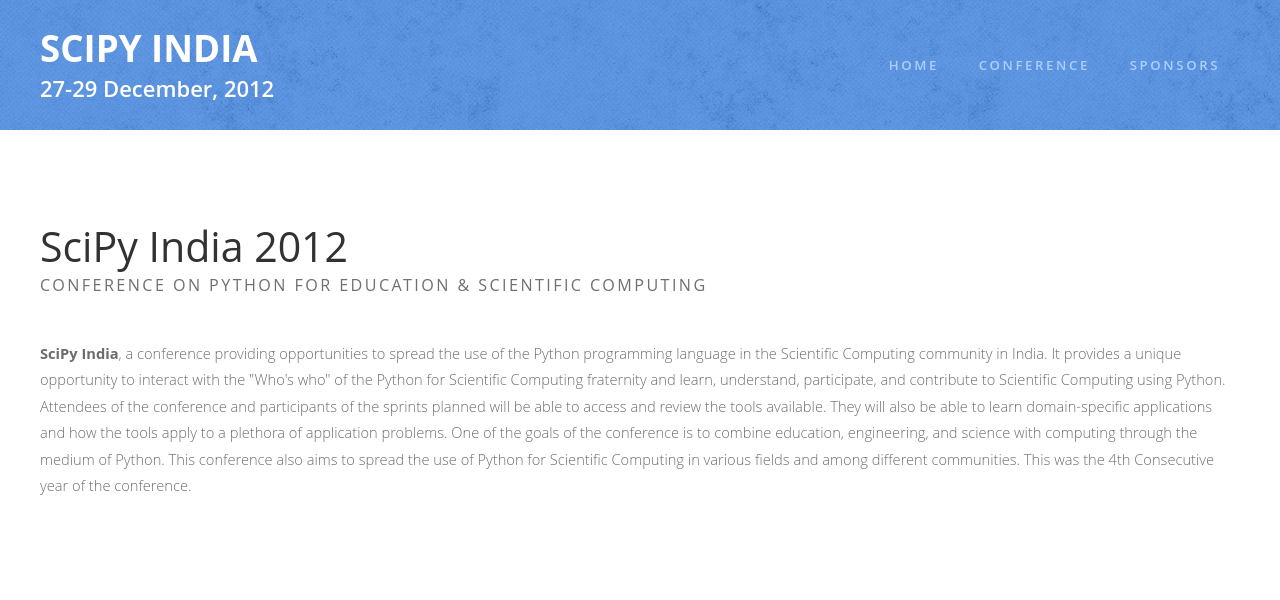
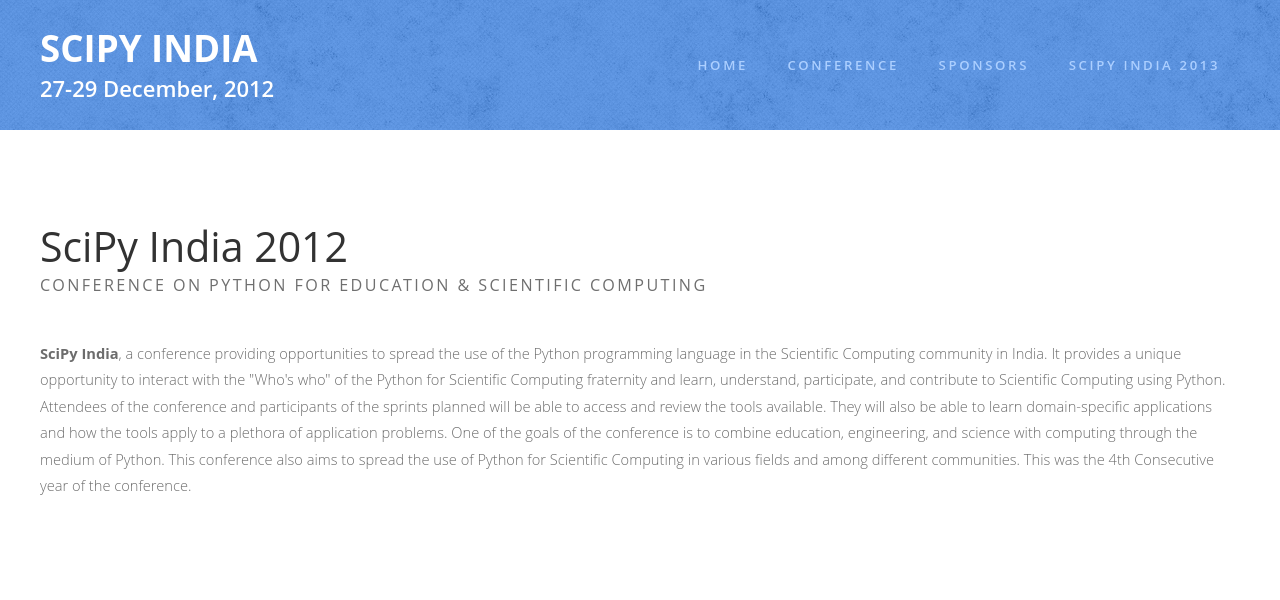
Before and after one commit to FOSSEE/SciPy2012, a Django app: page / in a window 1280 px wide. Shown: the top 600 px of the page. Run offline with Django 3.2, Linux system fonts and the light colour scheme; parts of the project's set-up code (start-up, migrations or seed data) failed here and were passed over.

Commit message:
adding link to SciPy India 2013

```diff
--- a/templates/base.html
+++ b/templates/base.html
@@ -30,6 +30,7 @@
 				    </ul>
                 </li>
 				<li><a href="{% url 'conference:sponsors' %}" accesskey="3" title="">Sponsors</a></li>
+				<li><a href="http://scipy.in/2013" accesskey="3" title="">SciPy India 2013</a></li>
 			</ul>
 		</div>
 	</div>
```
